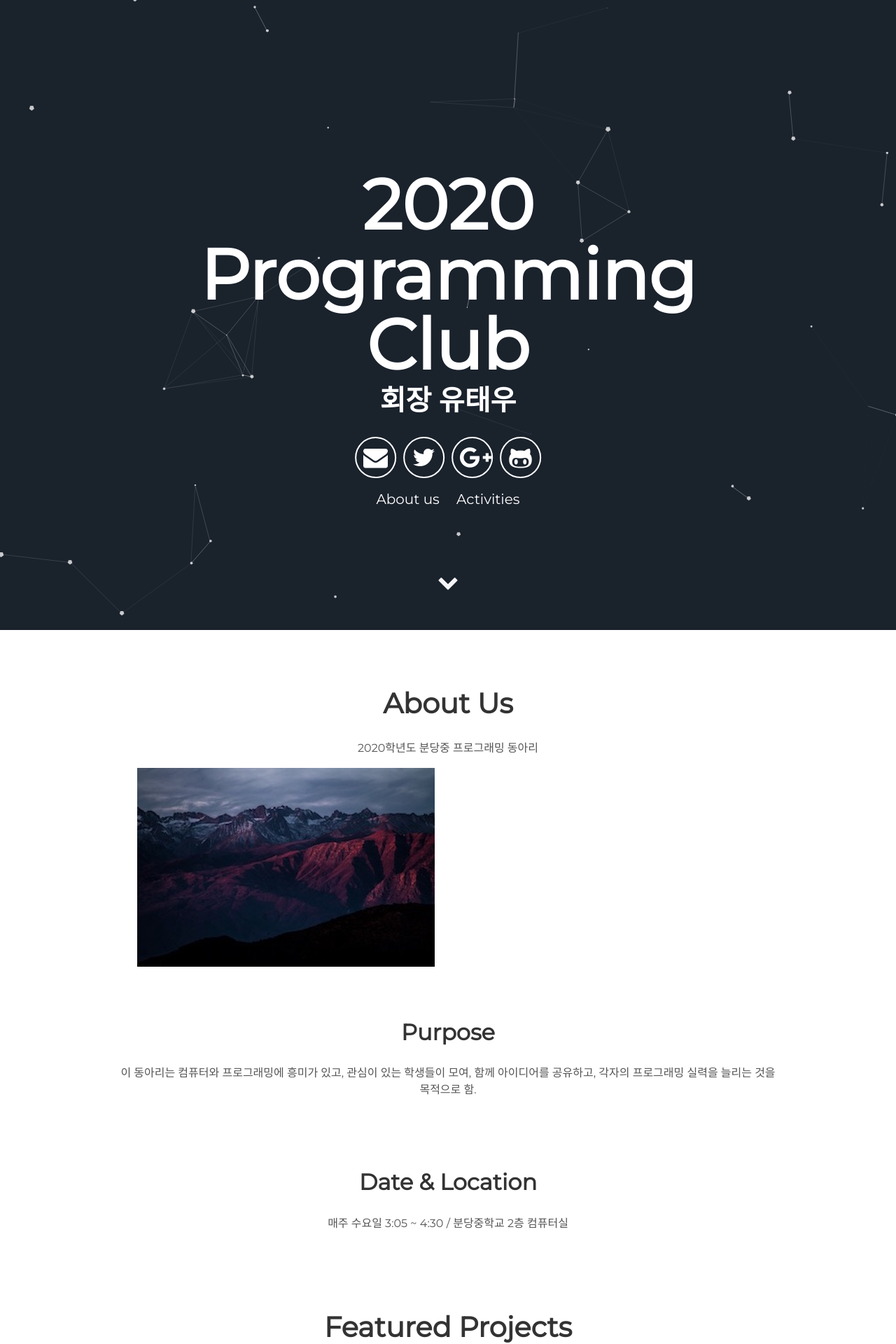
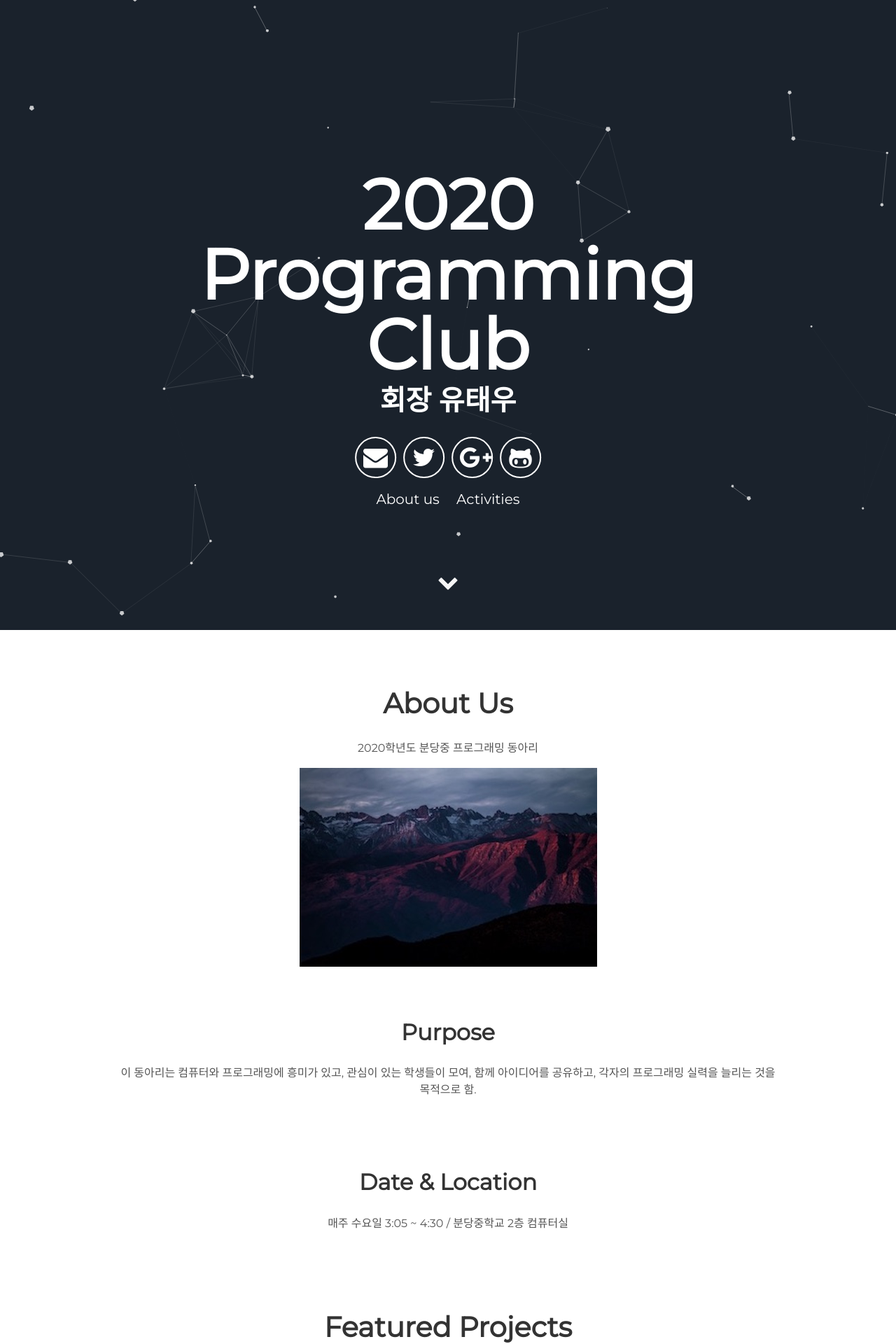
Before and after one commit to ytw060309/ProgrammingClub, a Jekyll site: the page built from index.html, in a window 1280 px wide. Shown: the top 1920 px of the page at 70% size. Built offline with Jekyll 4.4.1, drawn with Linux system fonts in a browser that asks for light colours.

Commit message:
about page

```diff
--- a/_includes/about.html
+++ b/_includes/about.html
@@ -3,9 +3,7 @@
   <p> {{site.user_description}} </p>
 </div>
   <div class="user">
-    <div class="images-right">
-      <img alt="mountains" src="{{ "/assets/img/mountains.jpg" | prepend: site.baseurl }}" />
-    </div>
+    <img alt="mountains" src="/assets/img/mountains.jpg" style="display: block; margin: 0 auto" />
     <div class="tech">
       <h2>Purpose</h2>
       <p>이 동아리는 컴퓨터와 프로그래밍에 흥미가 있고, 관심이 있는 학생들이 모여, 함께 아이디어를 공유하고, 각자의 프로그래밍 실력을 늘리는 것을 목적으로 함.</p>
```
